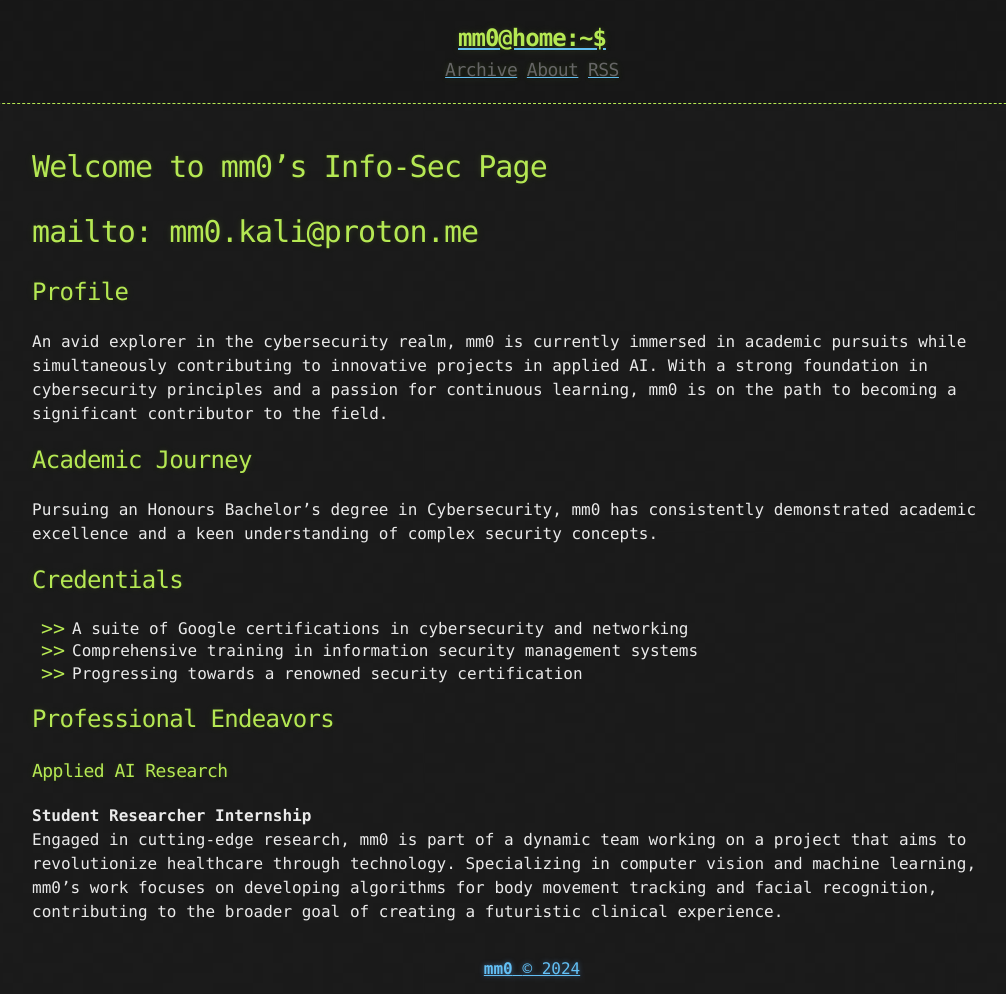
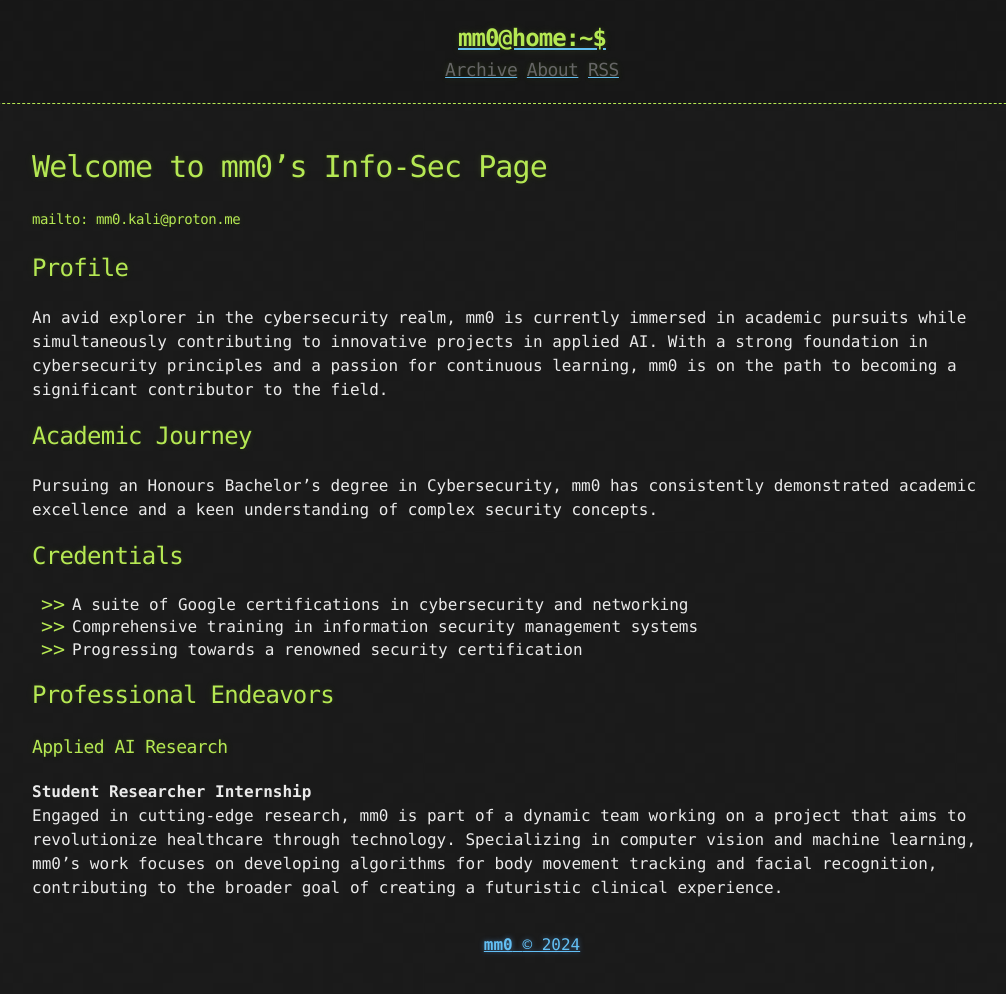
Before and after one commit to Mmo-kali/mmo-kali.github.io, a Jekyll site: the page built from about.md, in a window 1280 px wide. Shown: the whole page, without its empty margins (108-1114 px from the left). Built offline with Jekyll 4.4.1, drawn with Linux system fonts in a browser that asks for light colours; after the commit the page ends 970 px from its top, so only the background shows below that.

```diff
--- a/about.md
+++ b/about.md
@@ -5,7 +5,7 @@ title: About
 
 
 # Welcome to mm0's Info-Sec Page
-# mailto: mm0.kali@proton.me
+#### mailto: mm0.kali@proton.me
 ## Profile
 
 
```
